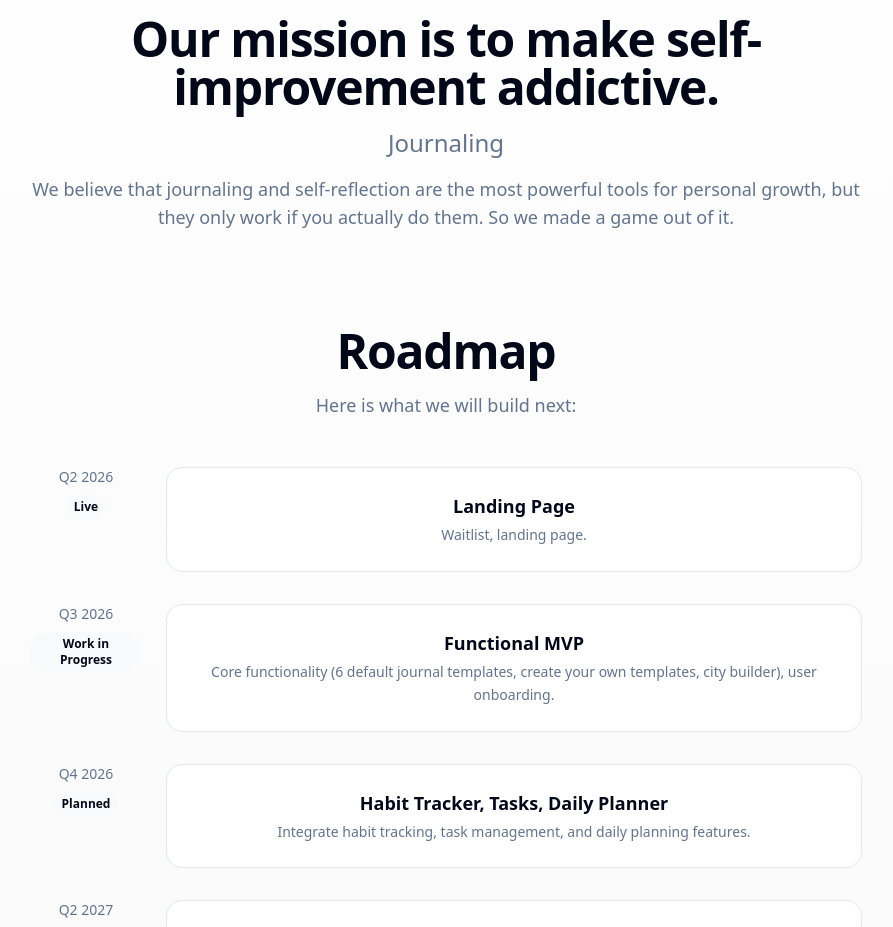
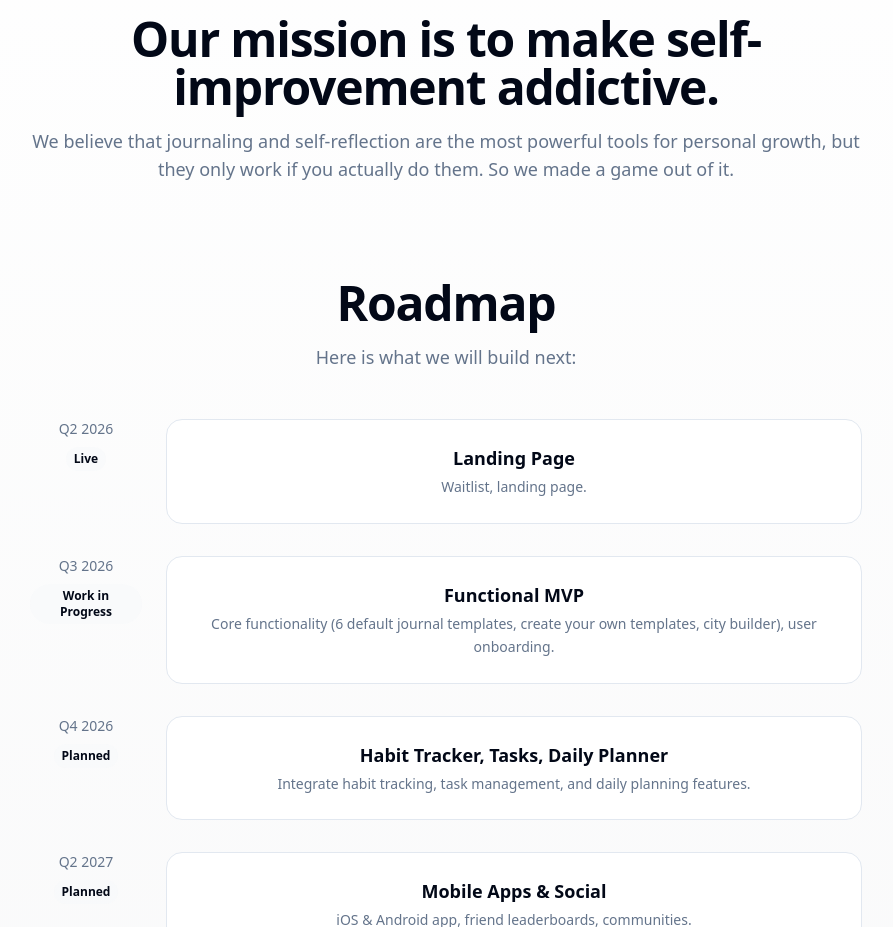
Before and after one commit to HorrorReaper/lifequest, a Next.js app: page / in a window 1280 px wide. Shown: the part 3480-4407 px from the top of the page, without its empty margins (194-1087 px from the left). Built offline with nearby package versions, Linux system fonts and the light colour scheme; no server answers.

Commit message:
delete heading

```diff
--- a/src/app/page.tsx
+++ b/src/app/page.tsx
@@ -282,9 +282,6 @@ export default function LandingPage() {
         <h2 className="text-4xl md:text-5xl font-bold tracking-tight">
           Our mission is to make self-improvement addictive.
         </h2>
-        <h3 className="text-2xl text-muted-foreground mt-4">
-          Journaling
-        </h3>
         <p className="text-lg text-muted-foreground mt-4">
           We believe that journaling and self-reflection are the most powerful tools for personal growth, but they only work if you actually do them. So we made a game out of it.
         </p>
```
